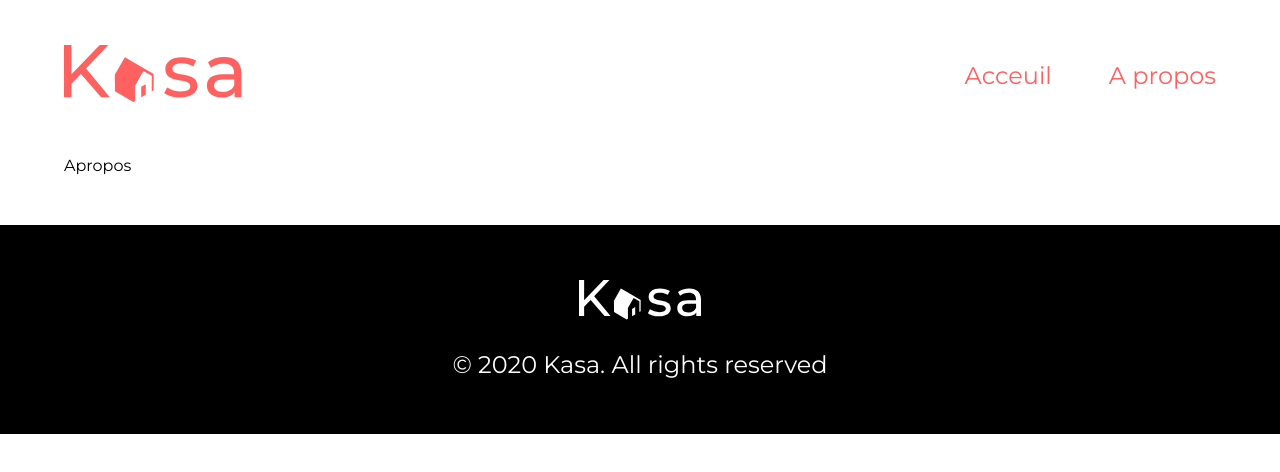
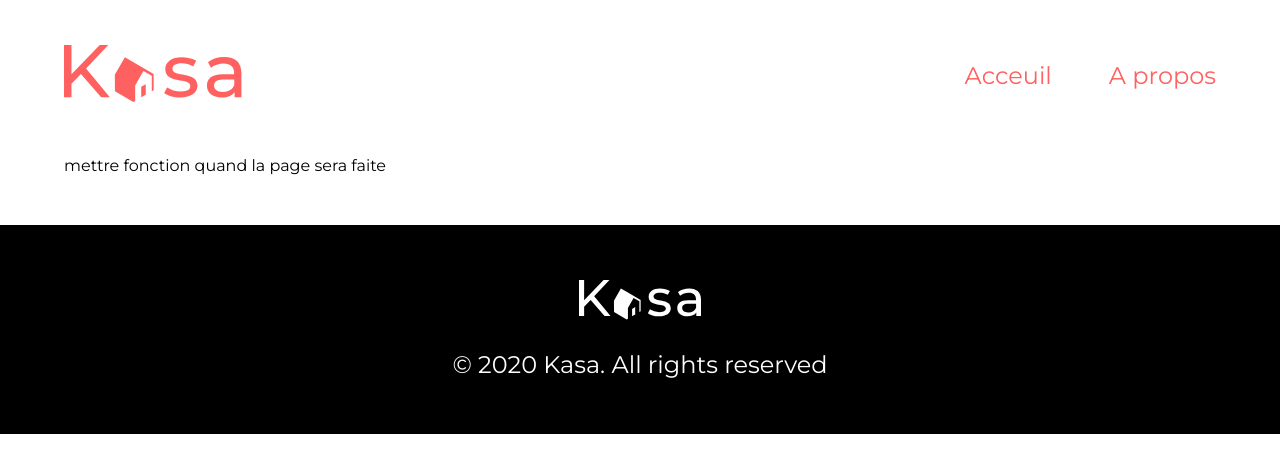
Before and after one commit to Naofalp/kasaREACT, a React (Vite) app in the folder kasa/: page /Apropos in a window 1280 px wide. Shown: the top 472 px of the page. Built offline with nearby package versions, Linux system fonts and the light colour scheme.

Commit message:
Ajouts import des pages dans le App.jsx

```diff
--- a/kasa/src/App.jsx
+++ b/kasa/src/App.jsx
@@ -2,14 +2,12 @@ import React from 'react';
 import { BrowserRouter as Router, Routes, Route, Link } from "react-router-dom";
 import Header from "./components/Header";
 import Home from "./Pages/Home";
-import Footer from "./components/Footer"
-{/*
-import About
-import Header
-import FicheLogement
-import Footer from
-import Error from
-*/}
+
+// import Apropos from "./Pages/Apropos.jsx";
+// import Logements from "./Pages/Logements.jsx"
+// import Error from "./Pages/Error.jsx";
+
+import Footer from "./components/Footer";
 
 
 function App() {
@@ -21,7 +19,7 @@ function App() {
           {/* Route page d'acceuil Home*/}
           <Route path="/" element={<Home />} />
           {/* Route page Apropos */}
-          <Route path="/Apropos" element={<div>Apropos</div>} />
+          <Route path="/Apropos" element={<div>mettre fonction quand la page sera faite</div>} />
           {/* Route page Logements */}
           <Route path="/Logement/:id" element={<div>component=logement</div>} />
           {/* Route page d'erreur Error */}
```
Also changed, not shown: kasa/src/Pages/Logements.jsx (added).
